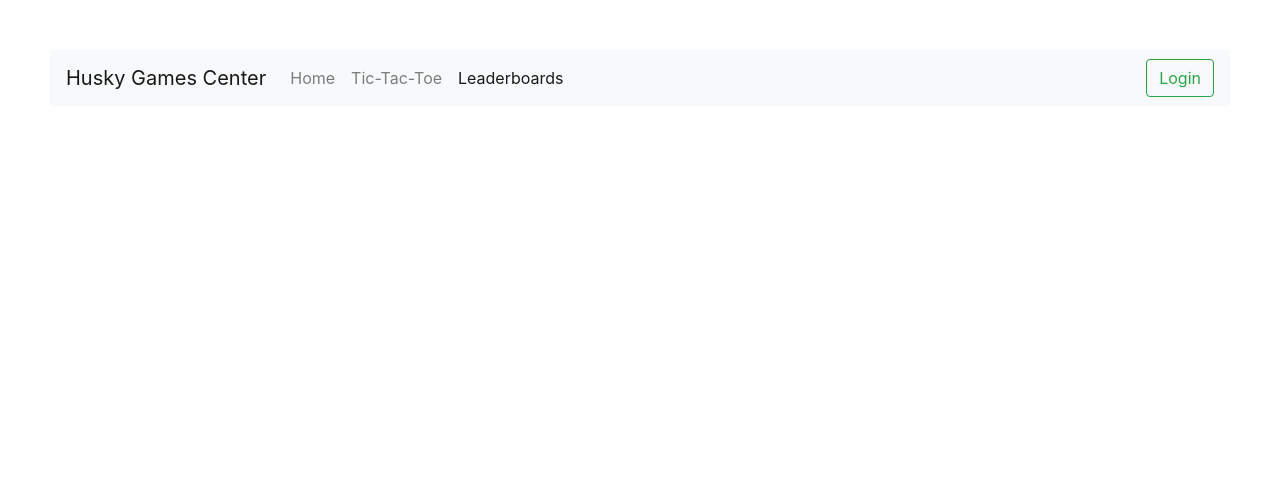
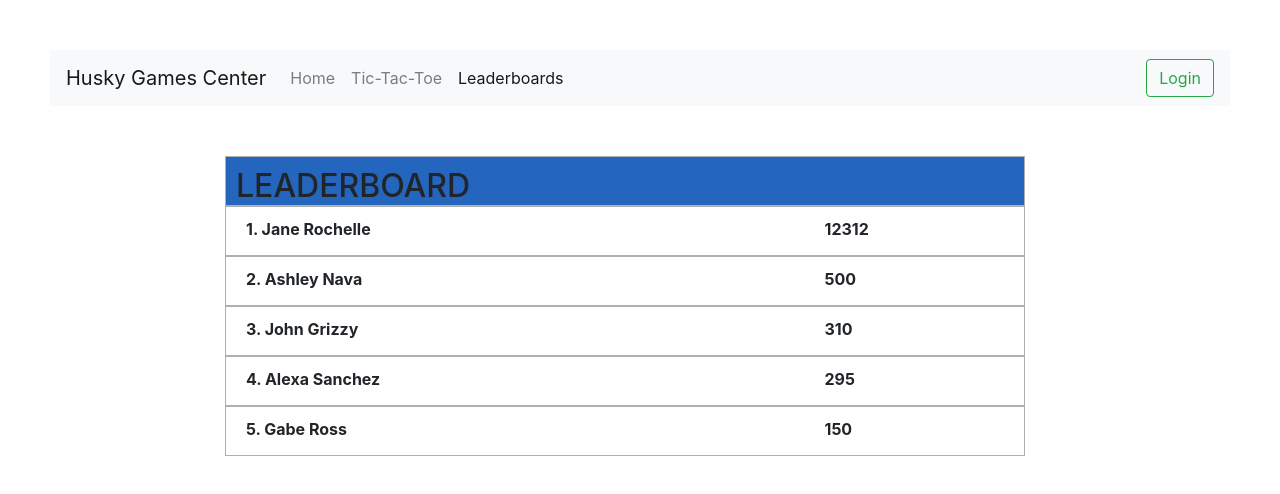
Before and after one commit to Collin-Santos/info441-final-project-husky-games, a website: page public/leaderboards.html in a window 1280 px wide. Drawn offline with nearby package versions, Linux system fonts and the light colour scheme.

Commit message:
Added simpled mock leaderboard table

```diff
--- a/public/javascripts/tictactoe.js
+++ b/public/javascripts/tictactoe.js
@@ -49,6 +49,7 @@ function sendChat(){
     let message = document.getElementById('send_chat_input').value;
     let jsonObject = {action: "chat", value: message};
     wsUtils.sendMessage(jsonObject);
+    document.getElementById('send_chat_input').value = '';
 }
 
 function updateEndGameText(status) {
--- a/public/leaderboards.html
+++ b/public/leaderboards.html
@@ -14,5 +14,31 @@
   <script type="module" src="javascripts/index.js"></script>
   <script type="module" src="javascripts/navbar.js"></script>
 
+  <div id="Lboard-container">
+    <div class="row" id="title-frame">
+      <h2>LEADERBOARD</h2>
+    </div>
+
+    <div class="row highlight" >
+        <div class="name">1. Jane Rochelle</div><div class="game-score">12312</div>
+    </div>
+
+    <div class="row highlight">
+        <div class="name">2. Ashley Nava</div><div class="game-score">500</div>
+    </div>
+
+    <div class="row highlight">
+        <div class="name">3. John Grizzy</div><div class="game-score">310</div>
+    </div>
+
+    <div class="row highlight">
+        <div class="name">4. Alexa Sanchez</div><div class="game-score">295</div>
+    </div>
+
+    <div class="row highlight">
+        <div class="name">5. Gabe Ross</div><div class="game-score">150</div>
+    </div>
+</div>
+
 </body>
 </html>
--- a/public/stylesheets/style.css
+++ b/public/stylesheets/style.css
@@ -39,3 +39,47 @@ a {
   cursor: pointer;
   background: #ab55c0;
 }
+
+ #Lboard-container {
+	width: 800px;
+  margin-left: auto;
+  margin-right: auto;
+  font-weight: bold;
+  margin-top: 50px;
+}
+
+.row {
+	position: relative;
+	display: block;
+	width: 100%;
+	height: 50px;
+	border: 1px solid #AFAFAF;
+}
+
+#title-frame {
+  background-color: #2466bd;
+  padding: 10px;
+}
+
+h2 {
+  text-align: center;
+}
+
+.highlight:hover {
+  background-color: #bad3f3;
+}
+
+.name {
+	position: relative;
+	display: inline-block;
+	width: 75%;
+  padding-left: 20;
+	line-height: 45px;
+}
+
+.game-score {
+	position: relative;
+	display: inline-block;
+	width: 25%;
+  line-height: 45px;
+}
```
Also changed, not shown: 2 other files.
